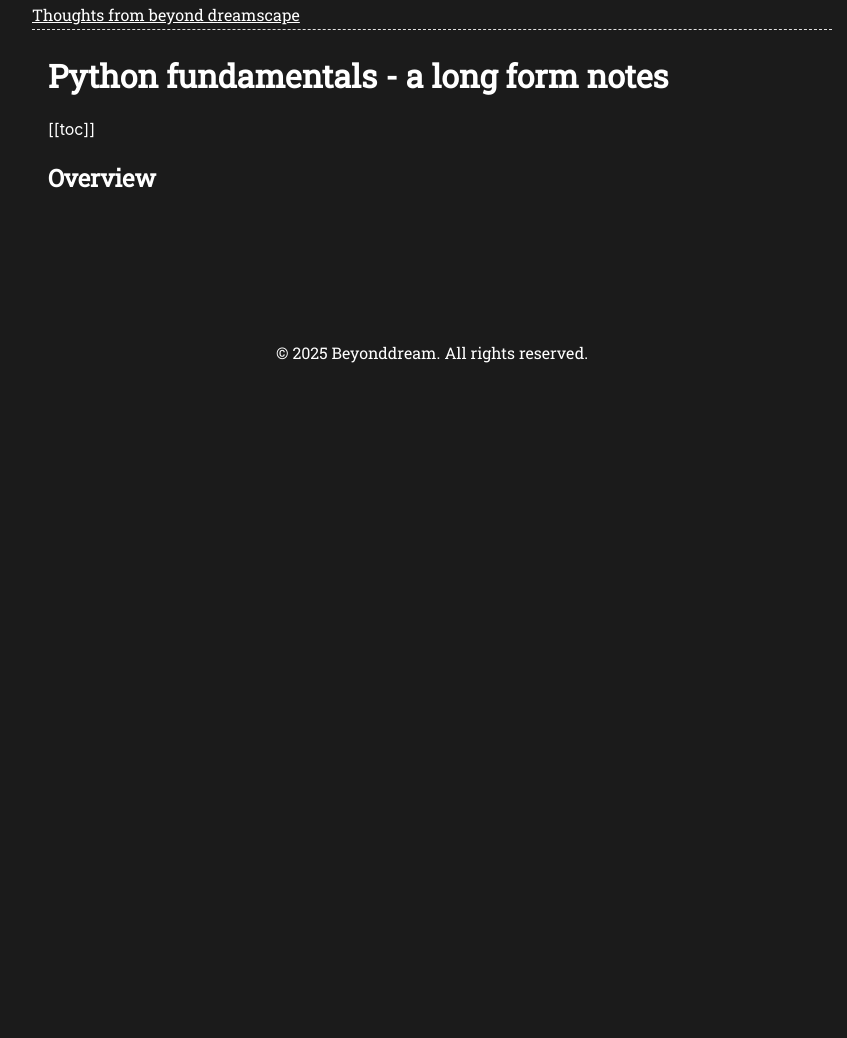
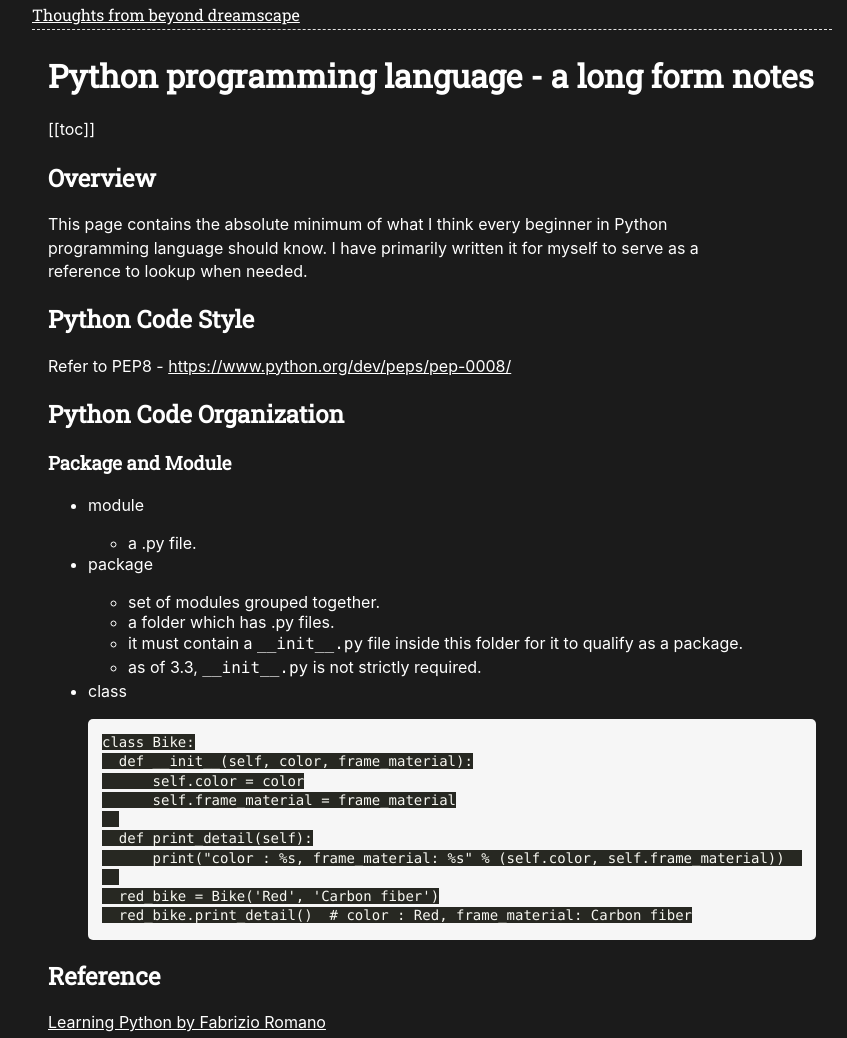
Before and after one commit to beyonddream/beyonddream.github.io, an Eleventy site: page posts/post-4.md in a window 1280 px wide. Shown: the top 1038 px of the page, without its empty margins (208-1055 px from the left). Before the commit the page ends 800 px from the top, so only its background shows below. Built offline with nearby package versions, Linux system fonts and the light colour scheme; Eleventy itself is replaced by a stand-in of ours; code samples lack their colours; files that its build step writes are made by us from their sources; what markdown-it-table-of-contents would draw is missing.

Commit message:
add package and module

````diff
--- a/posts/post-4.md
+++ b/posts/post-4.md
@@ -1,8 +1,44 @@
 ---
-title: Python fundamentals - a long form notes
+title: Python programming language - a long form notes
 date: 2025-06-10
 ---
 
 [[toc]]
 
 ## Overview
+
+This page contains the absolute minimum of what I think every beginner in Python programming language should know. I have primarily written it for myself to serve as a reference to lookup when needed.
+
+## Python Code Style
+
+Refer to PEP8 - https://www.python.org/dev/peps/pep-0008/
+
+## Python Code Organization
+
+### Package and Module
+
+* module
+  * a .py file.
+* package
+  * set of modules grouped together.
+  * a folder which has .py files.
+  * it must contain a `__init__.py` file inside this folder for it to qualify as a package.
+  * as of 3.3, `__init__.py` is not strictly required.
+* class
+
+  ```python
+  class Bike:
+    def __init__(self, color, frame_material):
+        self.color = color
+        self.frame_material = frame_material
+
+    def print_detail(self):
+        print("color : %s, frame_material: %s" % (self.color, self.frame_material))
+
+    red_bike = Bike('Red', 'Carbon fiber')
+    red_bike.print_detail()  # color : Red, frame_material: Carbon fiber
+  ```
+
+## Reference
+
+[Learning Python by Fabrizio Romano](https://books.google.com/books/about/Learn_Python_Programming.html?id=abtLEAAAQBAJ)
````
